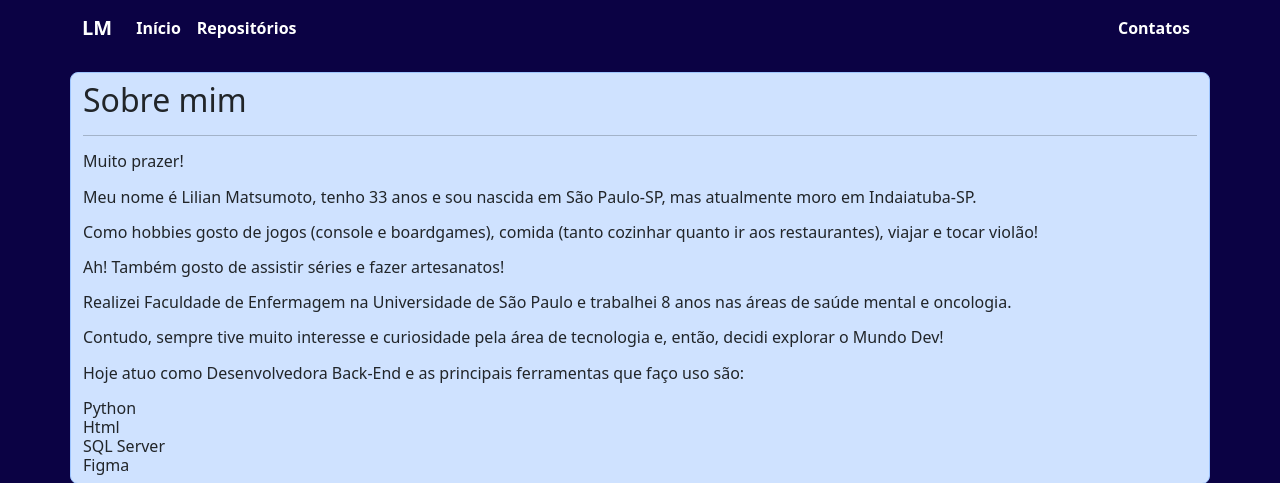
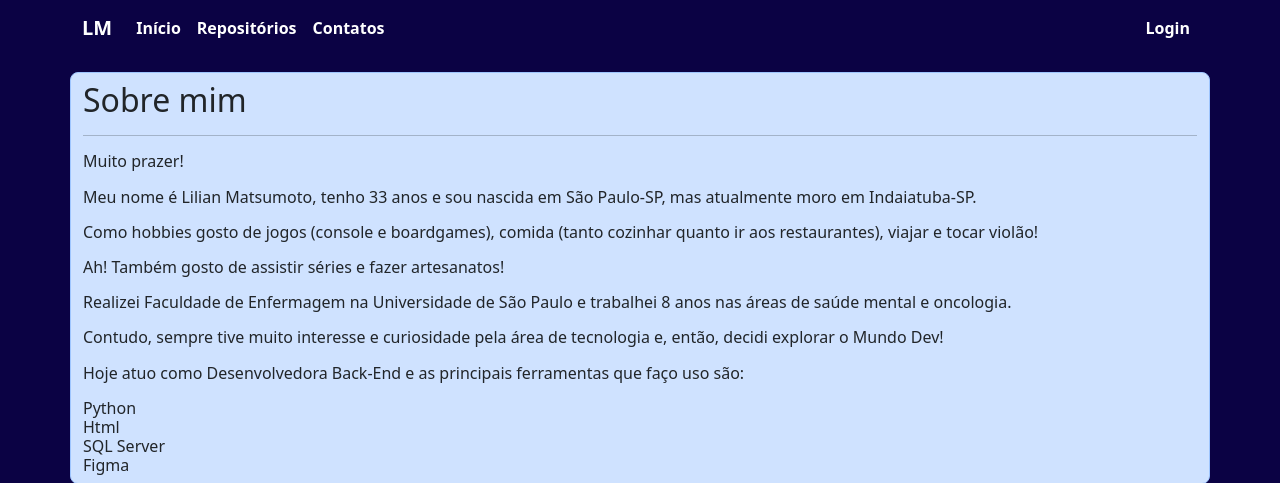
Before and after one commit to liliansom/Flask, a Flask app: page / in a window 1280 px wide. Shown: the top 483 px of the page. Run offline with Flask 2, Linux system fonts and the light colour scheme.

Commit message:
Ajuste para criação da página de login

```diff
--- a/main.py
+++ b/main.py
@@ -15,5 +15,9 @@ def contato():
 def repositorio():
     return render_template('repositorio.html')
 
+@app.route('/login')
+def login():
+    return render_template('login.html')
+
 if __name__ == '__main__':
     app.run(debug=True)
--- a/templates/navbar.html
+++ b/templates/navbar.html
@@ -4,15 +4,18 @@
       <div class="collapse navbar-collapse" id="navbarSupportedContent">
         <ul class="navbar-nav me-auto mb-2 mb-lg-0">
           <li class="nav-item">
-            <a class="nav-link active fw-bold text-white" aria-current="/" href="{{ url_for('home') }}">Início</a>
+              <a class="nav-link active fw-bold text-white" aria-current="/" href="{{ url_for('home') }}">Início</a>
           </li>
           <li class="nav-item">
-            <a class="nav-link active fw-bold text-white" href="{{ url_for('repositorio') }}">Repositórios</a>
+              <a class="nav-link active fw-bold text-white" href="{{ url_for('repositorio') }}">Repositórios</a>
+          </li>
+          <li class="nav-item">
+              <a class="nav-link active fw-bold text-white" aria-current="page" href="{{ url_for('contato') }}">Contatos</a>
           </li>
         </ul>
         <form class="d-flex navbar-nav">
             <li class="nav-item">
-                <a class="nav-link active fw-bold text-white" aria-current="page" href="{{ url_for('contato') }}">Contatos</a>
+                <a class="nav-link active fw-bold text-white" aria-current="page" href="{{ url_for('login') }}">Login</a>
             </li>
 
         </form>
```
Also changed, not shown: templates/login.html (added, +10 -0 lines).
